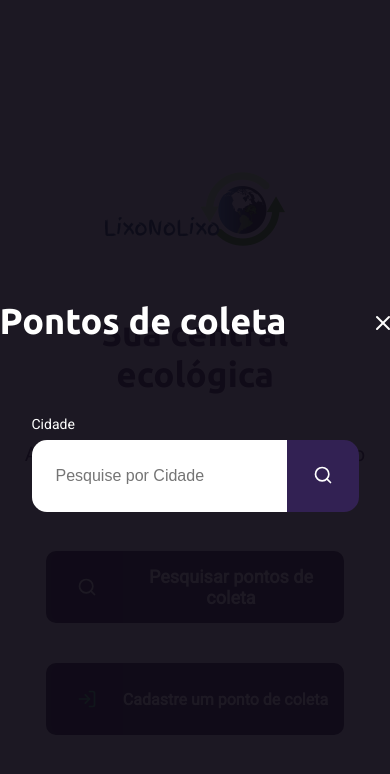
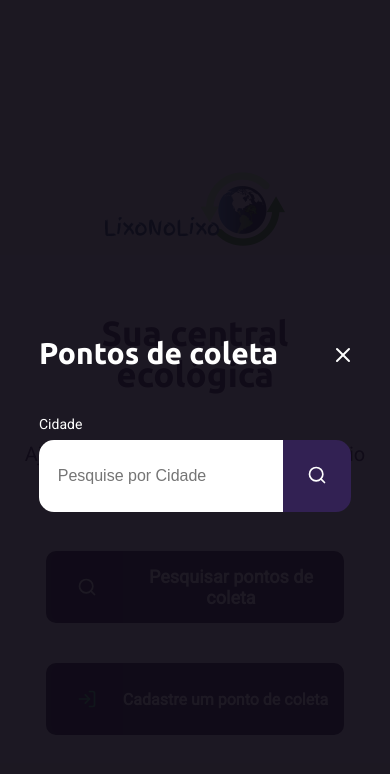
Before and after one commit to ViniAuG/LixoNoLixo, a website: page src/views/index.html in a window 390 px wide. Both pictures are taken after a click on the link "Pesquisar pontos de coleta". Drawn offline with Linux system fonts and the light colour scheme; files that its build step writes are made by us from their sources; files whose address does not match are found by name.

Commit message:
Ajuste tela de pesquisa

```diff
--- a/public/styles/modal.css
+++ b/public/styles/modal.css
@@ -16,7 +16,7 @@
 
 #modal .content {
   color: #fff;
-  width: 420px;
+  width: 80%;
 }
 
 #modal .header {
@@ -40,6 +40,12 @@
   line-height: 42px;
 }
 
+@media (max-width: 900px) {
+  #modal .header h1 {
+    font-size: 30px;
+  }
+}
+
 #modal form label {
   font-size: 14px;
   line-height: 16px;
@@ -56,7 +62,7 @@
   font-size: 16px;
   border-radius: 15px 0 0 15px;
   border: 0;
-  padding: 16px 24px;
+  padding: 16px 6%;
   outline: none;
   flex: 1;
   background: white;
--- a/public/styles/responsive.css
+++ b/public/styles/responsive.css
@@ -68,7 +68,6 @@
 
   form {
     width: 100%;
-    padding: 32px;
   }
 
   form input,
--- a/src/server.js
+++ b/src/server.js
@@ -100,5 +100,7 @@ server.get("/search-results", (req, res) => {
   });
 });
 
+let port = process.env.PORT || 8080;
+
 //ligar o servidor
-server.listen(3000);
+server.listen(port);
```
